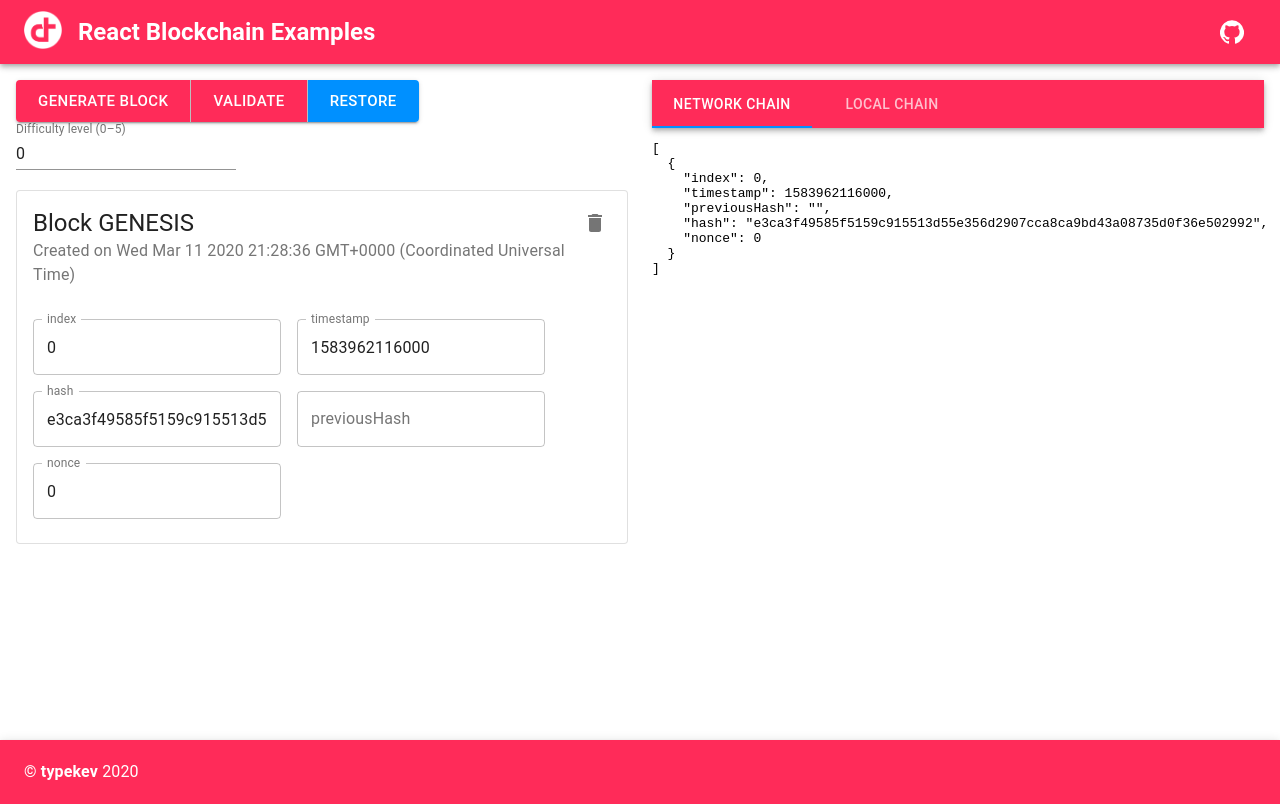
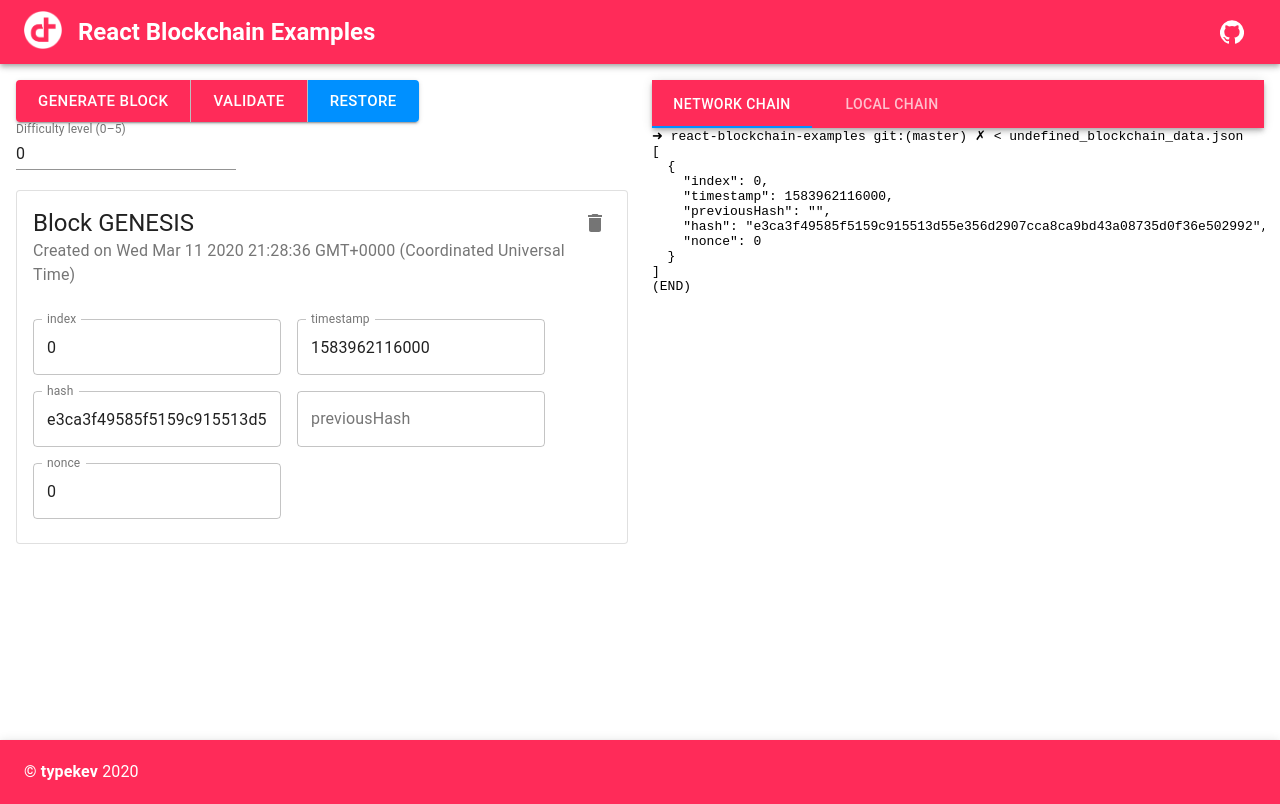
Before and after one commit to typekev/react-blockchain-examples, a React (Create React App) app: page / in a window 1280 px wide. Built offline with nearby package versions, Linux system fonts and the light colour scheme.

Commit message:
style prettyJSON

```diff
--- a/src/components/PrettyJSONView.js
+++ b/src/components/PrettyJSONView.js
@@ -1,5 +1,21 @@
 import React from "react";
+import { css } from "emotion";
 
-const PrettyJSONView = ({ data }) => <pre>{JSON.stringify(data, null, 2)}</pre>;
+const PrettyJSONView = ({ data, name }) => (
+  <pre
+    className={css`
+      margin: 0;
+      height: 100%;
+      overflow: scroll;
+    `}
+  >
+    ➜ react-blockchain-examples git:(master) ✗{" "}
+    {`< ${name}_blockchain_data.json`}
+    <br />
+    {JSON.stringify(data, null, 2)}
+    <br />
+    (END)
+  </pre>
+);
 
 export default PrettyJSONView;
```
